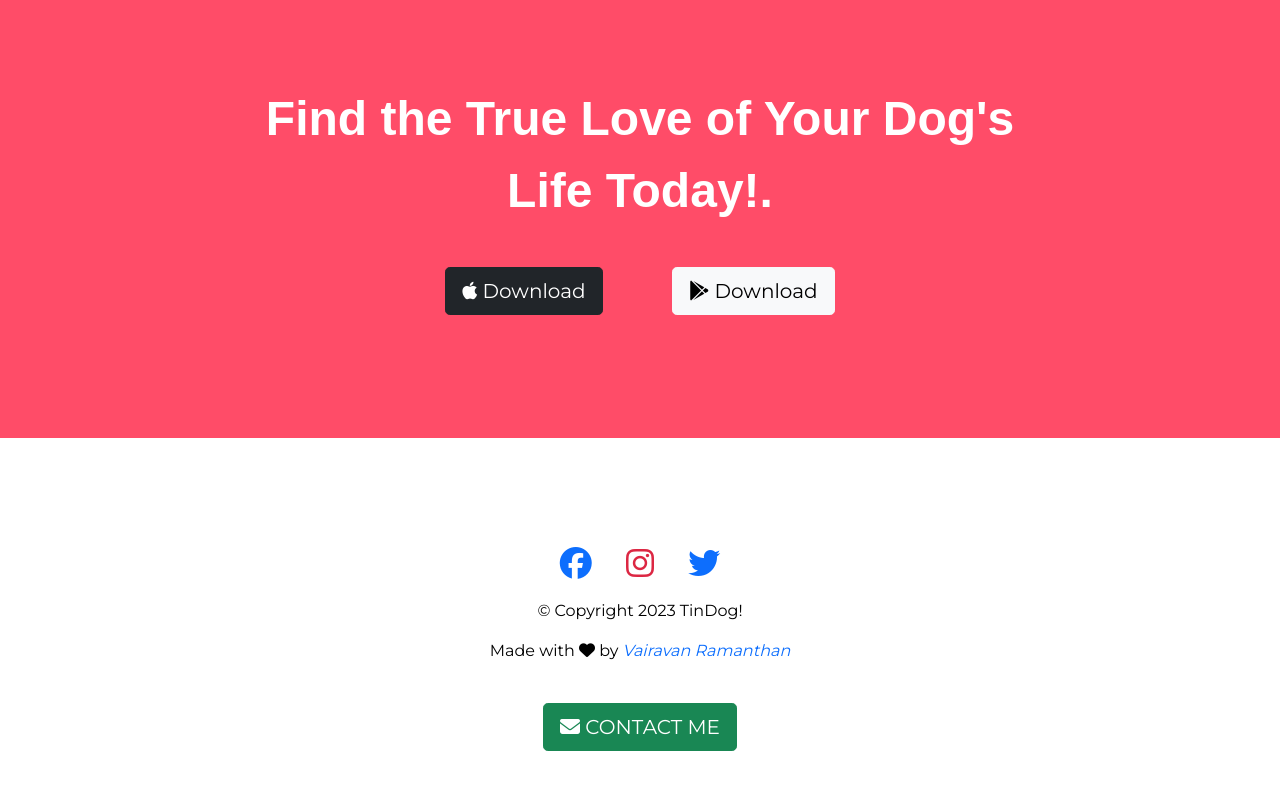
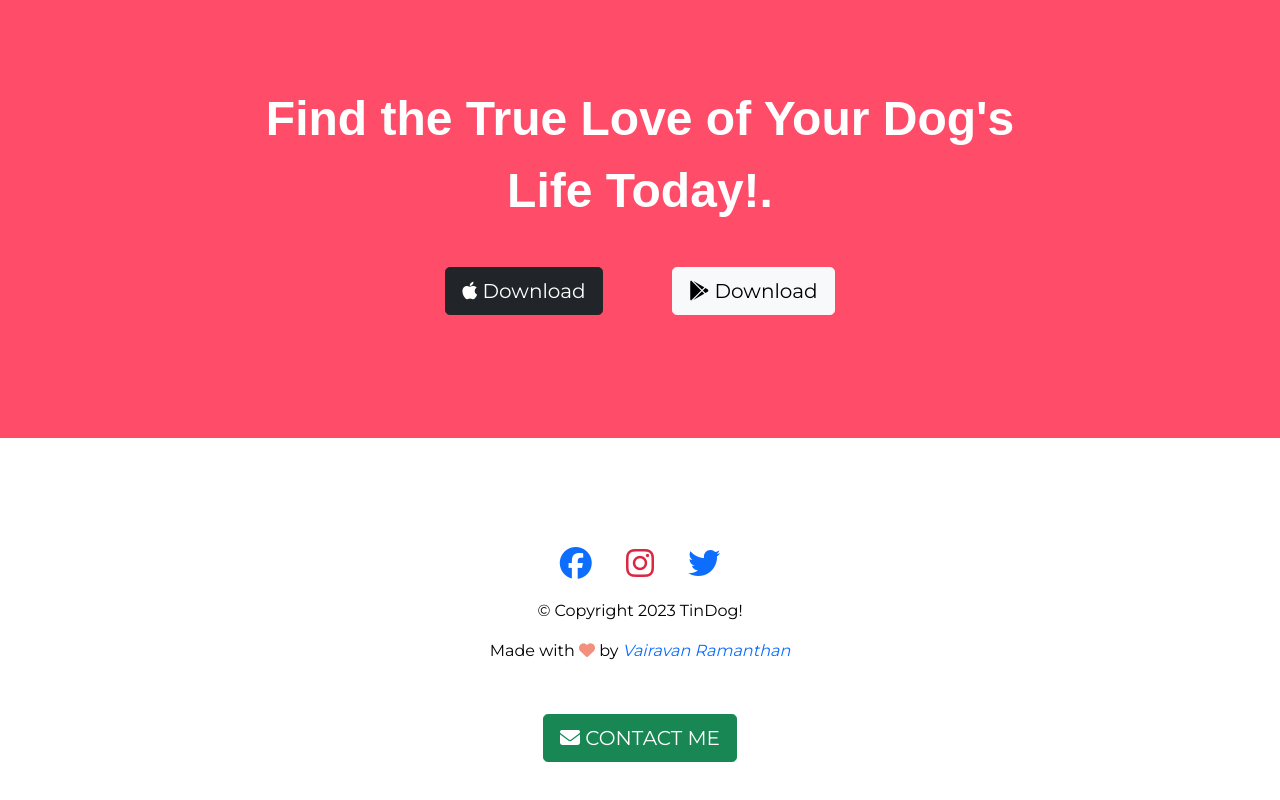
Before and after one commit to Vairavan16/TinDog, a plain HTML site: page index.html in a window 1280 px wide. Shown: the part 2277-3077 px from the top of the page. Drawn offline with nearby package versions, Linux system fonts and the light colour scheme.

Commit message:
Add files via upload

```diff
--- a/index.html
+++ b/index.html
@@ -209,7 +209,7 @@
    <a href="https://www.instagram.com/"><i class="social-icon fa-brands fa-instagram footer-link fa-2x instagram"></i></a>
    <a href="https://twitter.com/"><i class="social-icon fa-brands fa-twitter footer-link fa-2x"></i></a>
     <p>© Copyright 2023 TinDog!</p>
-    <p>Made with <i class="icon fa-solid fa-heart"> </i> by <a class= "name" href="https://www.linkedin.com/in/vairavan-ramanathan-9218511b4/"><i>Vairavan Ramanthan</i></a></p>
+    <p>Made with <i class="icon-img fa-solid fa-heart"> </i> by <a class= "name" href="https://www.linkedin.com/in/vairavan-ramanathan-9218511b4/"><i>Vairavan Ramanthan</i></a></p>
     <br>
     <a class="btn btn-success btn-lg" href="mailto:vairavanrm1609@gmail.com"><i class="fa-solid fa-envelope"></i> CONTACT ME</a>
   </footer>
```
